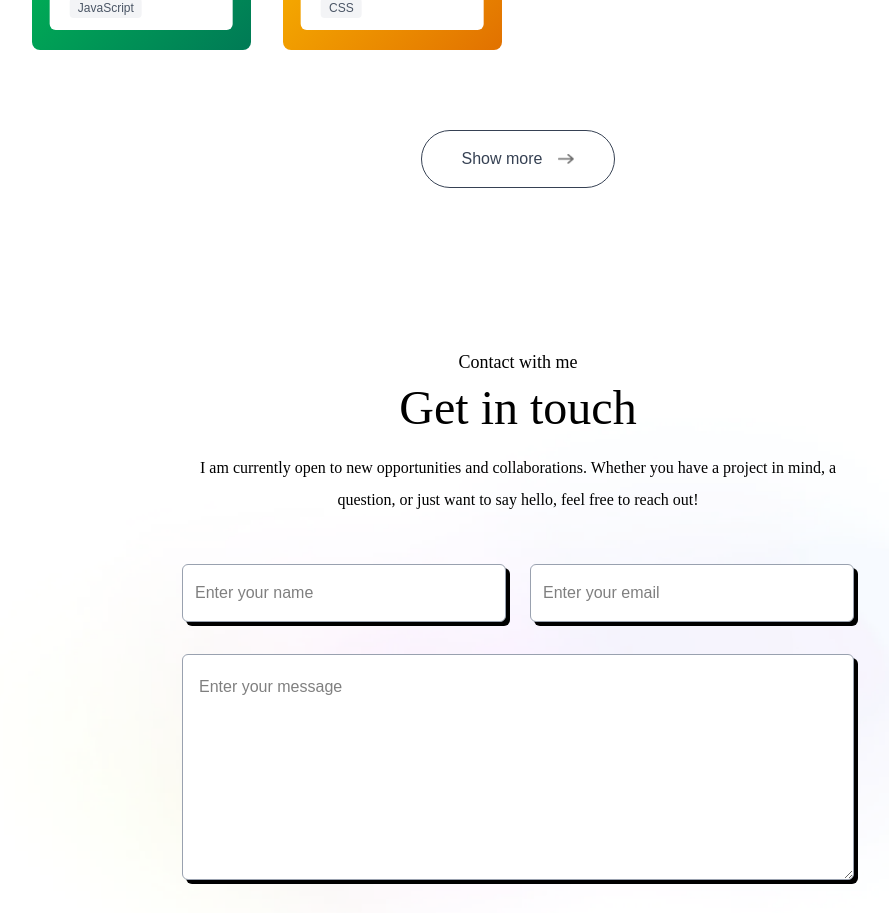
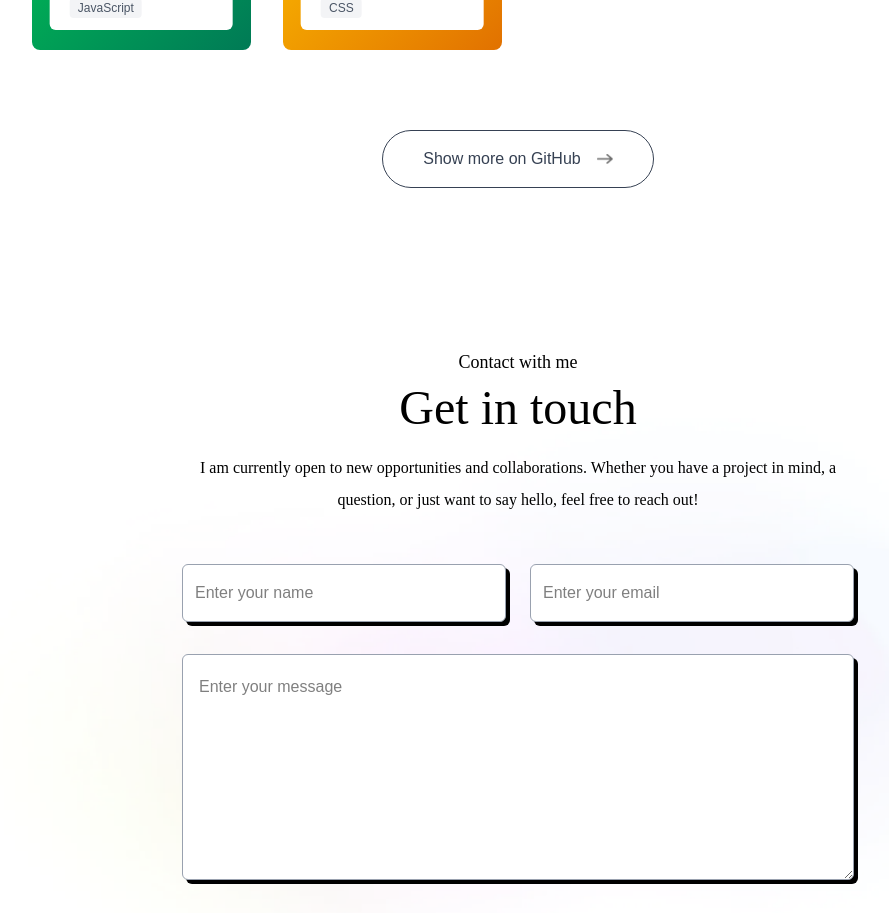
Before and after one commit to Dippy2003/NextJsPortfolio, a Next.js app: page / in a window 1280 px wide. Shown: the part 5020-5933 px from the top of the page, without its empty margins (122-1011 px from the left). Built offline with nearby package versions, Linux system fonts and the light colour scheme; a web font is replaced by a local one.

Commit message:
Point "Show more" button to GitHub repositories
The Work grid is now dominated by GitHub projects rather than
design mockups, so "show more" should lead to the full repo list
instead of the LinkedIn profile.

```diff
--- a/app/components/Work.jsx
+++ b/app/components/Work.jsx
@@ -113,8 +113,8 @@
         transition={{duration:1.1 ,delay:0.5}}
 
 
-      href="https://www.linkedin.com/in/dipna-wijesinghe-50401a396/?utm_source=share_via&utm_content=profile&utm_medium=member_ios" target="_blank" rel="noopener noreferrer" className='w-max flex items-center justify-center gap-2 text-gray-700 border-[0.5px] border-gray-700 rounded-full py-3 px-10 mx-auto my-20 hover:bg-lightHover hover:shadow-md hover:-translate-y-1 duration-500 dark:text-white dark:border-white dark:hover:bg-darkHover'>
-        Show more <Image src={isDarkMode ? assets.right_arrow_bold_dark: assets.right_arrow_bold} alt="right arrow" width={16} height={16} className="w-4 inline-block ml-2"/>
+      href="https://github.com/Dippy2003?tab=repositories" target="_blank" rel="noopener noreferrer" className='w-max flex items-center justify-center gap-2 text-gray-700 border-[0.5px] border-gray-700 rounded-full py-3 px-10 mx-auto my-20 hover:bg-lightHover hover:shadow-md hover:-translate-y-1 duration-500 dark:text-white dark:border-white dark:hover:bg-darkHover'>
+        Show more on GitHub <Image src={isDarkMode ? assets.right_arrow_bold_dark: assets.right_arrow_bold} alt="right arrow" width={16} height={16} className="w-4 inline-block ml-2"/>
       </motion.a>
 
     </motion.div>
```
